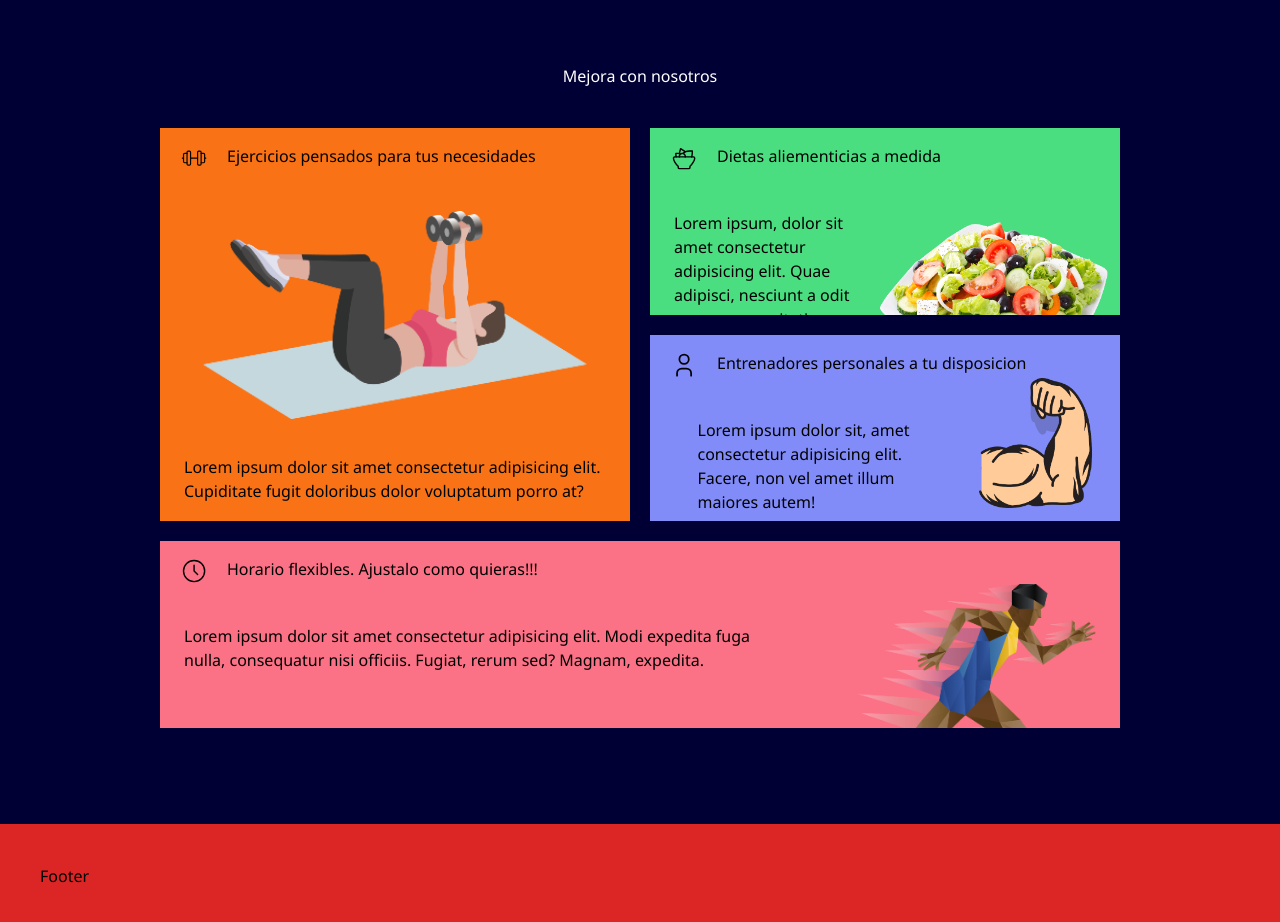
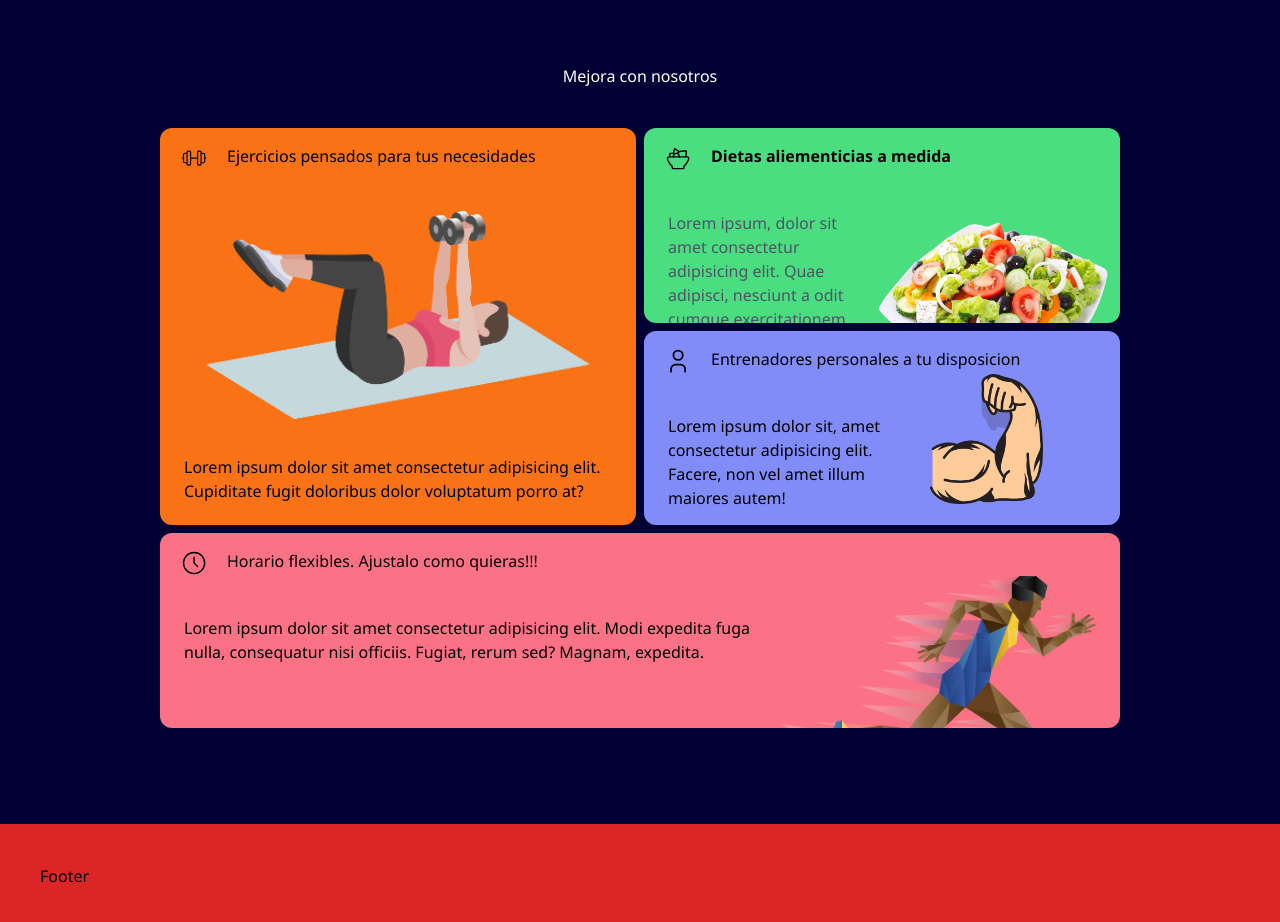
Before and after one commit to BryanGordon/gym, a React (Vite) app: page / in a window 1280 px wide. Shown: the part 1940-2862 px from the top of the page. Built offline with nearby package versions, Linux system fonts and the light colour scheme.

Commit message:
Update styles

```diff
--- a/src/components/Habilities.tsx
+++ b/src/components/Habilities.tsx
@@ -12,30 +12,30 @@ export function Habilities () {
   return (
     <section className='mb-24'>
       <h1 className='text-bodyText text-center mb-10'>Mejora con nosotros</h1>
-      <article className='w-3/4 h-[600px] my-0 mx-auto grid grid-cols-2 grid-rows-3 gap-5'>
+      <article className='w-3/4 h-[600px] my-0 mx-auto grid grid-cols-2 grid-rows-3 gap-2'>
 
-        <div className='col-span-1 row-span-2 bg-orange-500  '>
+        <div className='col-span-1 row-span-2 bg-orange-500 rounded-xl'>
           <div className='pl-5 pt-4 flex'>
             <BarbellIcon />
-            <span className='ml-5'>Ejercicios pensados para tus necesidades</span>
+            <span className='ml-5 text-bentoTitle'>Ejercicios pensados para tus necesidades</span>
           </div>
 
           <div>
             <picture className='flex flex-col h-3/4 justify-start place-items-center pt-10 mb-9'>
               <img className='w-96 h-52' src={Exercie} alt='imagen' />
             </picture>
-            <p className='px-6'>Lorem ipsum dolor sit amet consectetur adipisicing elit. Cupiditate fugit doloribus dolor voluptatum porro at?</p>
+            <p className='px-6 text-bentoTitle'>Lorem ipsum dolor sit amet consectetur adipisicing elit. Cupiditate fugit doloribus dolor voluptatum porro at?</p>
           </div>
         </div>
 
-        <div className='col-span-1 row-span-1 bg-green-400 overflow-hidden'>
+        <div className='col-span-1 row-span-1 bg-green-400 rounded-xl overflow-hidden'>
           <div className='pl-5 pt-4 flex'>
             <SaladIcon />
-            <span className='ml-5'>Dietas aliementicias a medida</span>
+            <span className='ml-5 text-bentoTitle font-semibold'>Dietas aliementicias a medida</span>
           </div>
 
           <div className='flex'>
-            <p className='w-3/4 pt-10 px-6'>Lorem ipsum, dolor sit amet consectetur adipisicing elit. Quae adipisci, nesciunt a odit cumque exercitationem.</p>
+            <p className='w-3/4 pt-10 px-6 font-medium text-gray-600'>Lorem ipsum, dolor sit amet consectetur adipisicing elit. Quae adipisci, nesciunt a odit cumque exercitationem.</p>
             <picture>
               <img src={Salad} alt='imagen' />
             </picture>
@@ -43,24 +43,24 @@ export function Habilities () {
 
         </div>
 
-        <div className='col-span-1 row-span-1 bg-indigo-400'>
+        <div className='col-span-1 row-span-1 bg-indigo-400 rounded-xl'>
           <div className='pl-5 pt-4 flex'>
             <PersonIcon />
-            <span className='ml-5'>Entrenadores personales a tu disposicion</span>
+            <span className='ml-5 text-bentoTitle'>Entrenadores personales a tu disposicion</span>
           </div>
 
-          <div className='flex justify-evenly '>
-            <p className='w-3/5 pt-10 px-6'>Lorem ipsum dolor sit, amet consectetur adipisicing elit. Facere, non vel amet illum maiores autem!</p>
+          <div className='flex justify-eveny'>
+            <p className='w-3/5 pt-10 px-6 font-normal'>Lorem ipsum dolor sit, amet consectetur adipisicing elit. Facere, non vel amet illum maiores autem!</p>
             <picture className='w-1/4'>
               <img className='pb-5 max-h-[150px]' src={Muscle} alt='image' />
             </picture>
           </div>
         </div>
 
-        <div className='col-span-2 row-span-1 bg-rose-400 overflow-hidden'>
+        <div className='col-span-2 row-span-1 bg-rose-400 rounded-xl overflow-hidden'>
           <div className='pl-5 pt-4 flex'>
             <ClockIcon />
-            <span className='ml-5'>Horario flexibles. Ajustalo como quieras!!!</span>
+            <span className='ml-5 text-bentoTitle'>Horario flexibles. Ajustalo como quieras!!!</span>
           </div>
 
           <div className='flex'>
```
